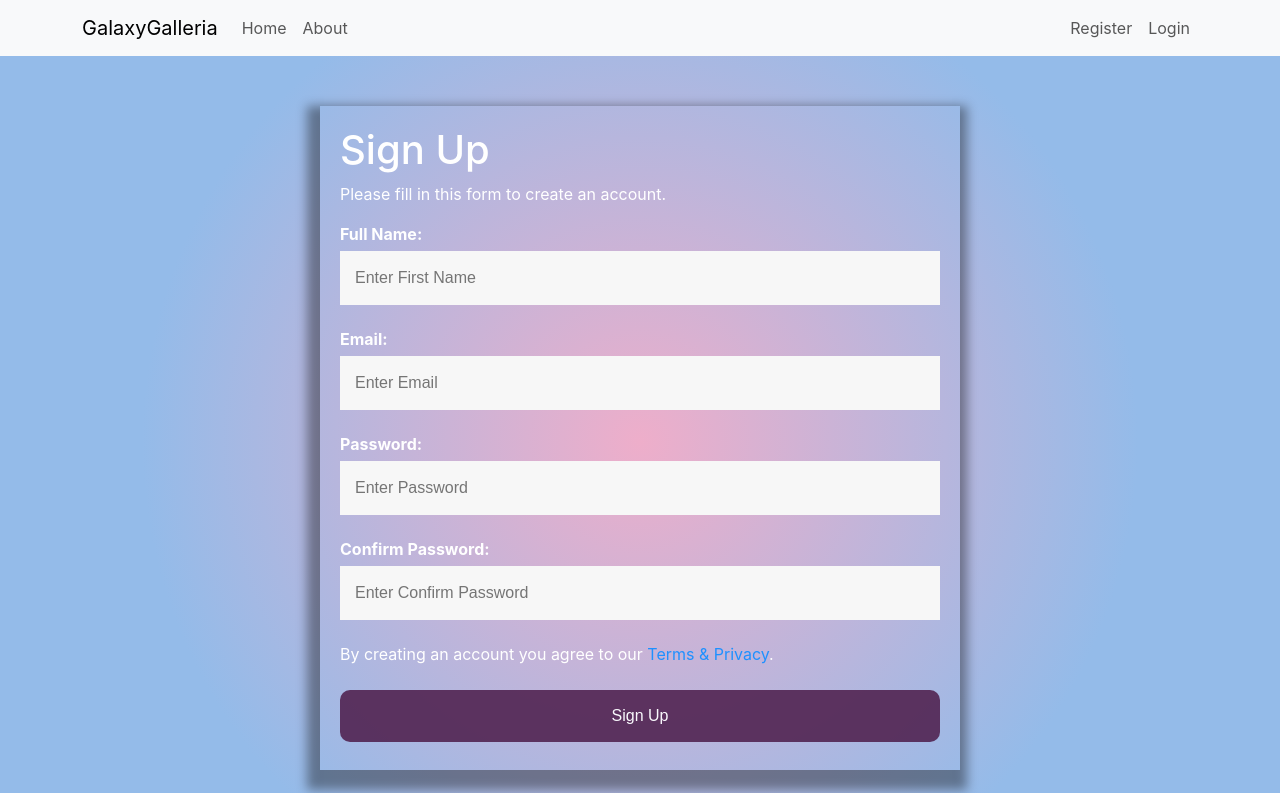
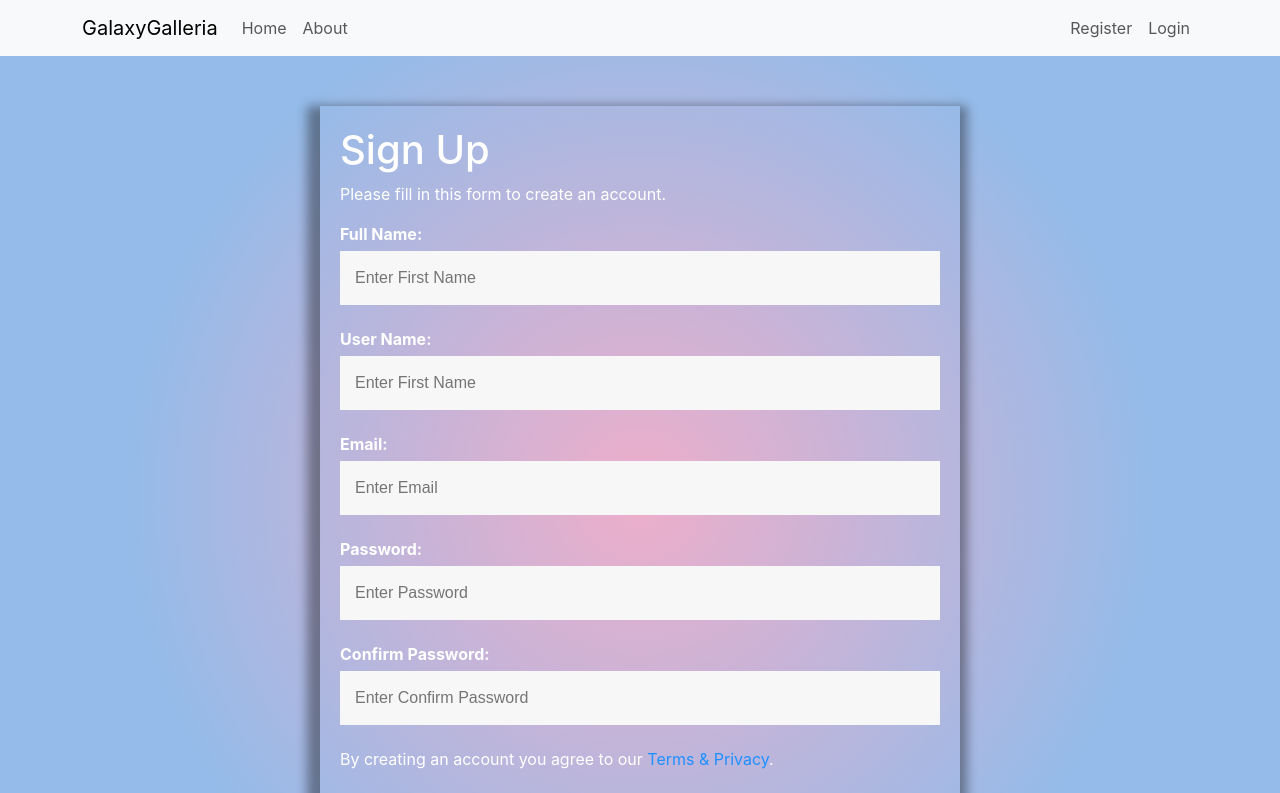
Before and after one commit to Islamsulaiman/nasa-app-react, a React (Create React App) app: page /registration in a window 1280 px wide. Shown: the top 793 px of the page. Built offline with nearby package versions, Linux system fonts and the light colour scheme.

Commit message:
Update registration

```diff
--- a/src/Pages/Registeration/Registration.js
+++ b/src/Pages/Registeration/Registration.js
@@ -7,20 +7,18 @@ import "react-toastify/dist/ReactToastify.css";
 import axios from "axios";
 import { useNavigate } from "react-router-dom";
 
+const initialValues = {
+  fullName: '',
+  userName: '',
+  email: '',
+  password: '',
+  confirm_password: '',
+  // image: "placeholder",
+};
 
 const RegistrationForm = () => {
 
   const navigate = useNavigate();
-
-  const initialValues = {
-    fullName: '',
-    userName: '',
-    email: '',
-    password: '',
-    confirmPassword: '',
-    image: "placeholder",
-  };
-
   const validationSchema = Yup.object({
     fullName: Yup.string().required('Name is required').min(3, 'First name must be at least 3 characters'),
     userName: Yup.string().required('Username is required').min(3, 'Username must be at least 3 characters'),
@@ -41,6 +39,7 @@ const RegistrationForm = () => {
     try {
       let formData = new FormData();
 
+      formData.append("fullname", values.fullname);
       formData.append("username", values.username);
       formData.append("password", values.password);
       formData.append("confirm_password", values.confirm_password);
@@ -51,7 +50,7 @@ const RegistrationForm = () => {
         formData
       );
 
-      if (response.status === 200) {
+      if (response.status === 201) {
         resetForm();
         toast.success("Form submitted successfully!", {
           position: toast.POSITION.TOP_RIGHT,
@@ -97,12 +96,17 @@ const RegistrationForm = () => {
     <div className="register-container">
       <h1>Sign Up</h1>
       <p>Please fill in this form to create an account.</p>
-      <Formik initialValues={initialValues} validationSchema={validationSchema} onSubmit={handleSubmit}>
+      <Formik initialValues={initialValues} validationSchema={validationSchema} onSubmit={handleSubmit} validateOnChange={true}>
         <Form>
+        <div>
+            <label htmlFor="fullname"><b>Full Name:</b></label>
+            <Field type="text" id="fullname" name="fullname" placeholder="Enter First Name" />
+            <ErrorMessage name="fullname" component="div" className="error" />
+          </div>
           <div>
-            <label htmlFor="firstName"><b>Full Name:</b></label>
-            <Field type="text" id="firstName" name="firstName" placeholder="Enter First Name" />
-            <ErrorMessage name="firstName" component="div" className="error" />
+            <label htmlFor="username"><b>User Name:</b></label>
+            <Field type="text" id="username" name="username" placeholder="Enter First Name" />
+            <ErrorMessage name="username" component="div" className="error" />
           </div>
           <div>
             <label htmlFor="email"><b>Email:</b></label>
```
